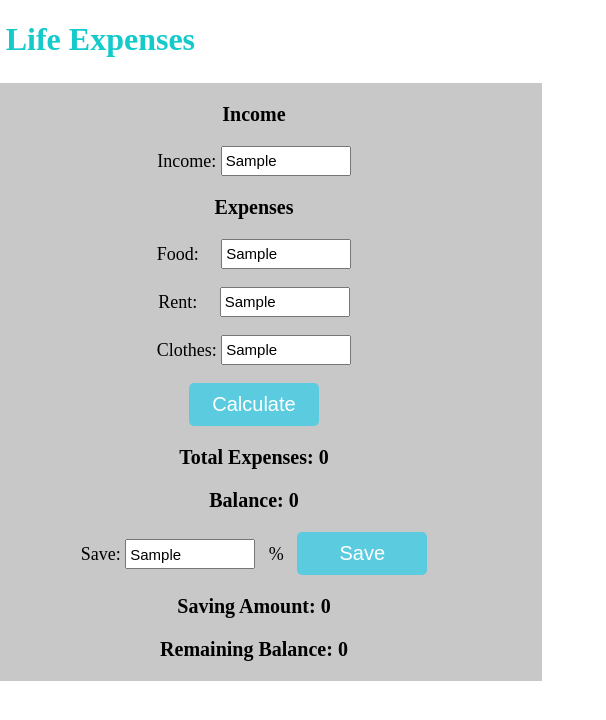
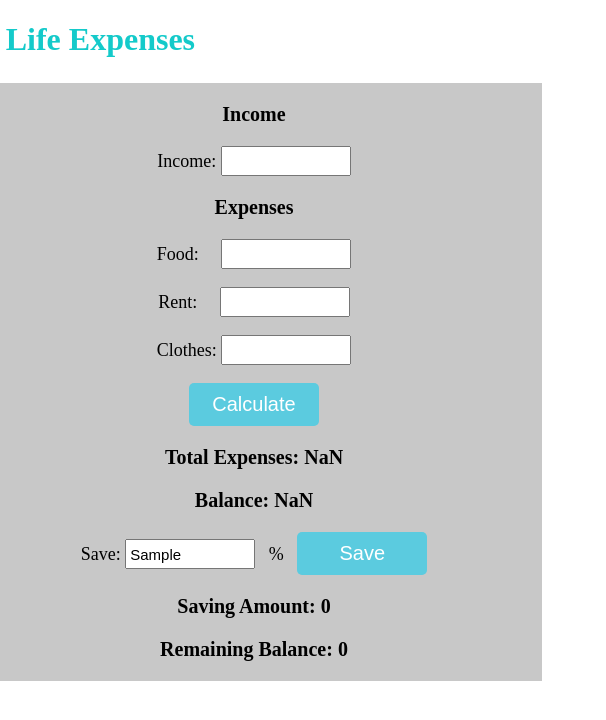
Before and after one commit to saiful-shaakil/money-master, a plain HTML site: page index.html in a window 1280 px wide. Both pictures are taken after typing "Sample", "Sample", "Sample", "Sample", "Sample" into the empty fields and a click on the button "Calculate". Shown: the full height of the page, 674-1280 px from the left. Drawn offline with Linux system fonts and the light colour scheme.

Commit message:
fifth commit

```diff
--- a/index.html
+++ b/index.html
@@ -59,9 +59,7 @@
     <!-- footer section -->
     <footer>
         <div>
-            <div>
-
-            </div>
+            <p class="notify">Sorry! You can't save more than your remaining balance.</p>
         </div>
     </footer>
 
--- a/script.js
+++ b/script.js
@@ -0,0 +1,25 @@
+document.getElementById('calculate').addEventListener('click', function () {
+    const incomeInput = income.value;
+    const foodInput = food.value;
+    const rentInput = rent.value;
+    const clothesInput = clothes.value;
+    const totalExpenses = parseFloat(foodInput) + parseFloat(rentInput) + parseFloat(clothesInput);
+    totalAmount.innerText = totalExpenses;
+    balance.innerText = parseFloat(incomeInput) - totalExpenses;
+    income.value = '';
+    food.value = '';
+    rent.value = '';
+    clothes.value = '';
+
+
+})
+
+
+
+const income = document.getElementById('income');
+const food = document.getElementById('food');
+const rent = document.getElementById('rent');
+const clothes = document.getElementById('clothes');
+const save = document.getElementById('save-input');
+const totalAmount = document.getElementById('total');
+const balance = document.getElementById('balance');
--- a/style.css
+++ b/style.css
@@ -64,3 +64,8 @@ p > input{
 .btn:hover{
     background-color: aqua;
 }
+
+.notify{
+    text-align: center;
+    display: none;
+}
```
